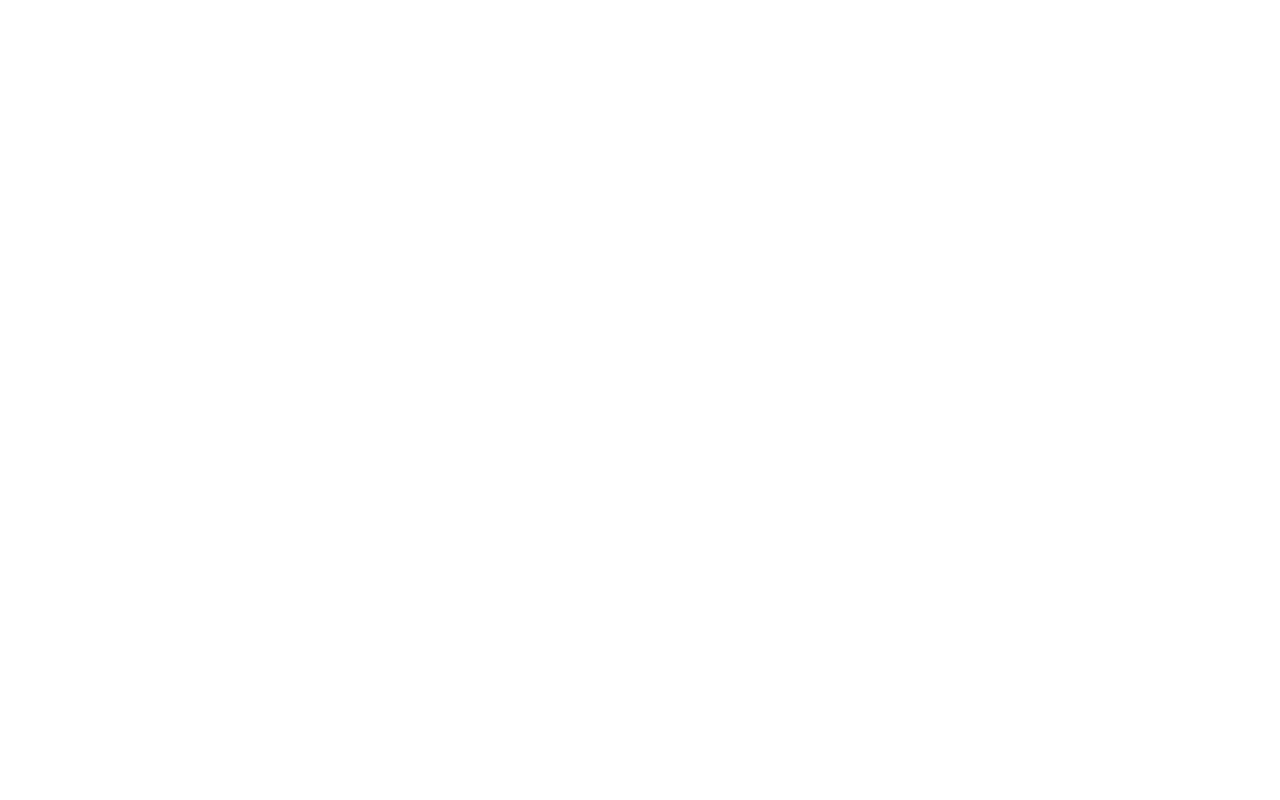
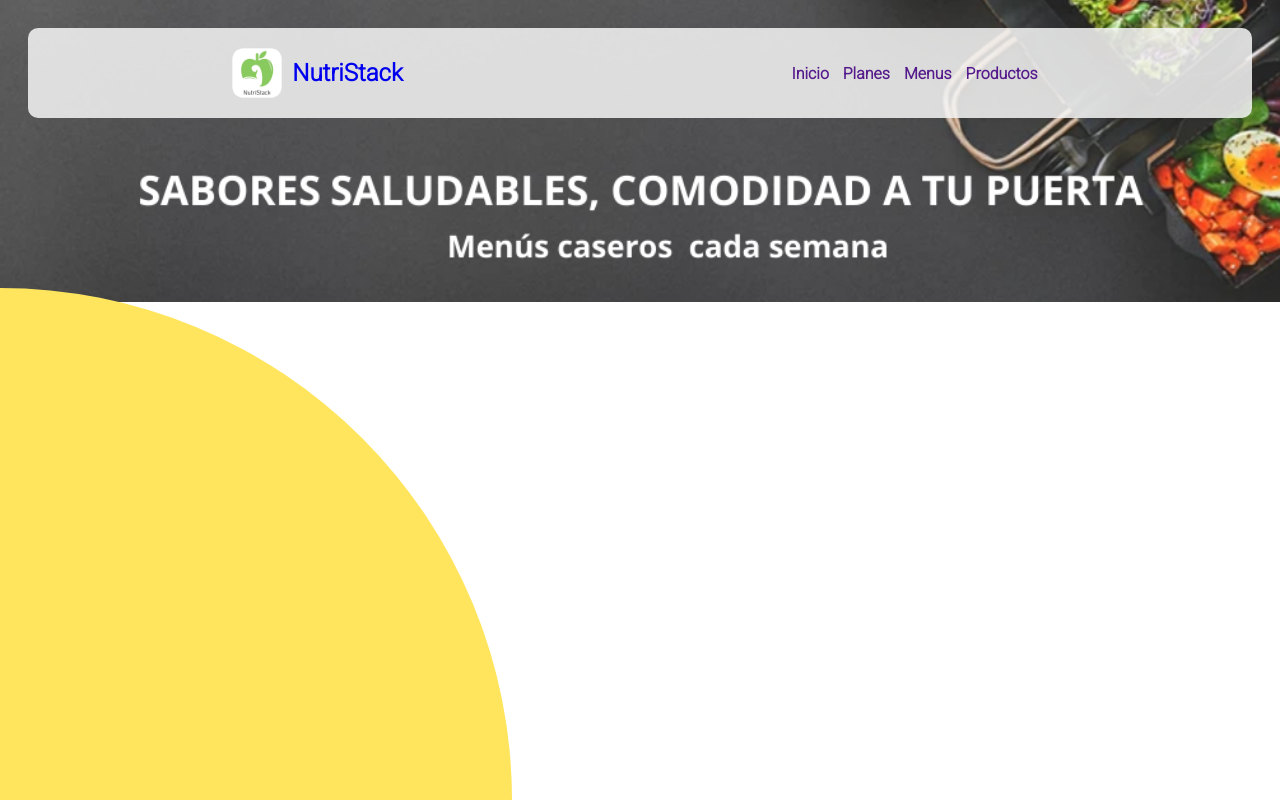
Before and after one commit to cristianbm20/nutristack, a website: page views/index.html in a window 1280 px wide. Drawn offline with Linux system fonts and the light colour scheme.

Commit message:
creacion del header en la pagina de inicio

```diff
--- a/views/index.html
+++ b/views/index.html
@@ -1,11 +1,29 @@
 <!DOCTYPE html>
 <html lang="en">
+
 <head>
   <meta charset="UTF-8">
   <meta name="viewport" content="width=device-width, initial-scale=1.0">
   <title>Document</title>
+  <link rel="stylesheet" href="style.css">
 </head>
+
 <body>
+  <header>
+    <a href="#" class="logo">
+      <img src="../public/img/logo.png" alt="logo de la web">
+      <h2 class="nombre-web">NutriStack</h2>
+    </a>
+    <nav>
+      <a href="" class="nav-link">Inicio</a>
+      <a href="" class="nav-link">Planes</a>
+      <a href="" class="nav-link">Menus</a>
+      <a href="" class="nav-link">Productos</a>
+    </nav>
+    <img class="imagen-header" src="img/inicio-header.png" alt="">
+  </header>
+  <div class="fondo2"></div>
 
 </body>
+
 </html>
--- a/views/style.css
+++ b/views/style.css
@@ -8,8 +8,47 @@
 
 body {
     display: flex;
-    min-height: 100vh;
+    min-height: 100%;
 }
+
+header {
+    margin: 20px;
+    display: flex;
+    justify-content: space-around;
+    height: 70px;
+    background-color: rgba(246, 246, 246, 0.85);
+    align-items: center;
+    padding: 10px;
+    border-radius: 10px;
+    width: 100vw;
+}
+
+.logo {
+    display: flex;
+    align-items: center;
+}
+
+.logo img {
+    height: 50px;
+    margin-right: 10px;
+}
+
+a {
+    text-decoration: none;
+}
+
+nav a {
+    font-weight: 600;
+    padding-right: 10px;
+}
+
+.imagen-header{
+    position: absolute;
+    width: 100%;
+    z-index: -1;
+}
+
+
 
 form {
     margin: auto;
```
Also changed, not shown: views/header.html (deleted, +0 -10 lines), views/img/inicio-header.png (added), views/styleHeader.css (added).
